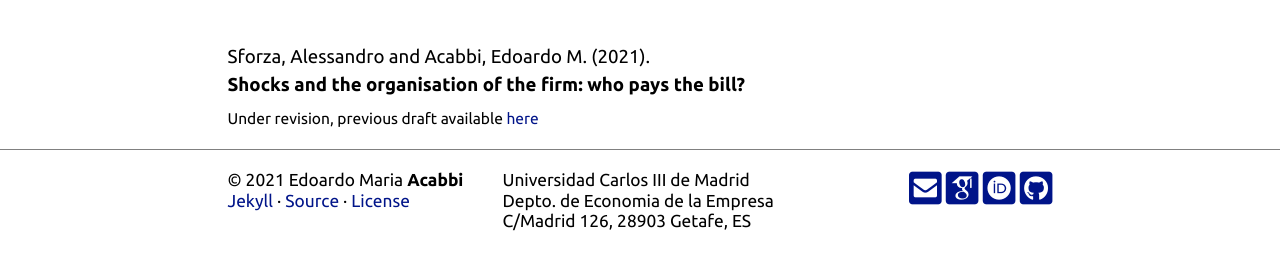
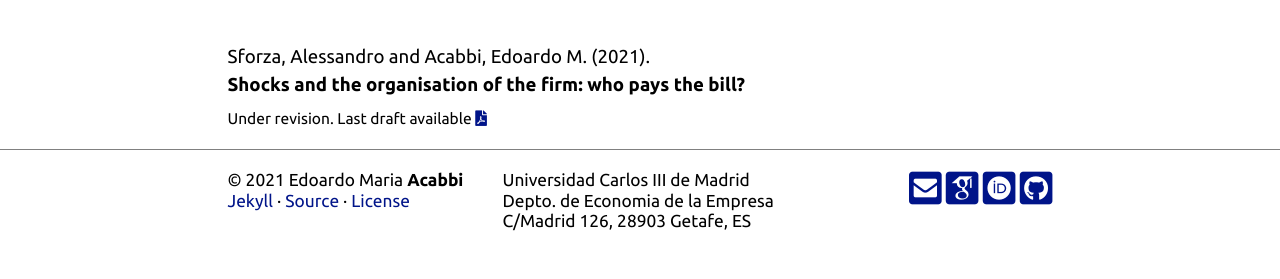
Before and after one commit to eacabbi/eacabbi.github.io, a Jekyll site: the page built from index.md, in a window 1280 px wide. Shown: the part 1617-1896 px from the top of the page. Built offline with Jekyll 4.4.1, drawn with Linux system fonts in a browser that asks for light colours; some web fonts are replaced.

Commit message:
added SA

```diff
--- a/index.md
+++ b/index.md
@@ -61,4 +61,4 @@ changes in employer characteristics in explaining these vast cross-country diffe
 <br>
 Sforza, Alessandro and Acabbi, Edoardo M. (2021).
 <br> **Shocks and the organisation of the firm: who pays the bill?**
-<br/> <sub>Under revision, previous draft available <a href="https://drive.google.com/file/d/0ByQcl7SXliImeEpMdGUtS3RGLXM/view"> here </a> </sub>
+<br/> <sub>Under revision. Last draft available <a href="{{ site.baseurl }}/docs/SA_mar21.pdf" class="{{ site.pdf_icon }}" title="{{ site.pdf_title }}" id="icon"></a></sub>
```
Also changed, not shown: 1 other file.
